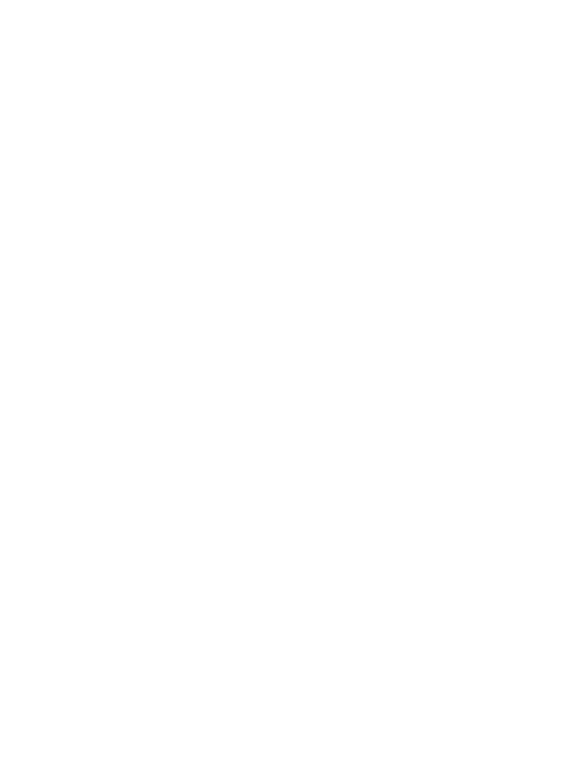
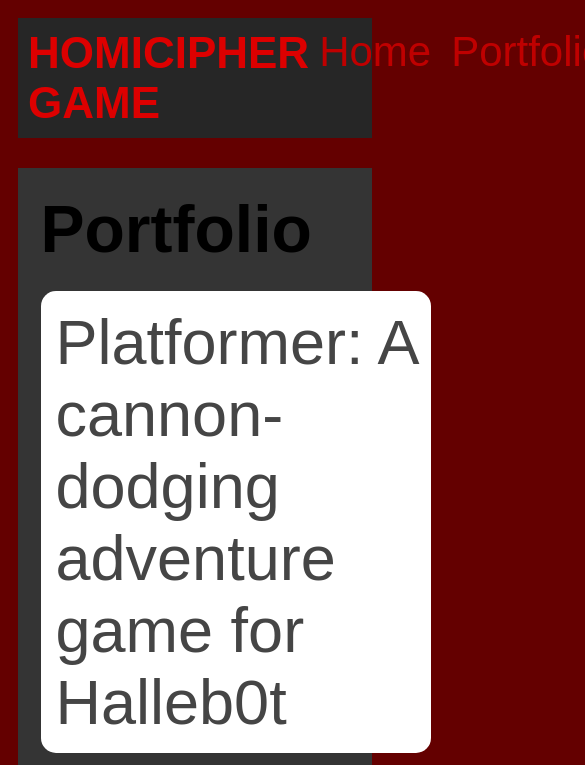
Before and after one commit to TANIAJACOBS/TANIAJACOBS.github.io, a plain HTML site: page portfolio.html in a window 390 px wide. Shown: the top 765 px of the page, 585 px wide, since content can reach past the window. Drawn offline with Linux system fonts and the light colour scheme.

Commit message:
add portfolio page to website

```diff
--- a/portfolio.html
+++ b/portfolio.html
@@ -0,0 +1,43 @@
+<!DOCTYPE html>
+<html>
+  <head>
+    <title>HOMICIPHER GAME</title>
+    <link rel="stylesheet" href="style.css" />
+  </head>
+
+  <body>
+    <!-- All content goes here -->
+    <div id="all-contents">
+        <nav>
+          <h1> HOMICIPHER GAME</h1>
+            <ul id="nav-ul">
+            <li class="nav-li">
+                <a href="index.html">Home</a>
+                 <li class="nav-li">
+
+                    <a href="portfolio.html">Portfolio</a>
+                  </li>
+
+            </li>
+        </ul>
+    </nav>
+
+    <main>
+       <div class="content">
+           <h1>Portfolio</h1>
+           <ul id="portfolio">
+            <li>
+                <a href="projects/platformer/">Platformer: A cannon-dodging adventure game for Halleb0t</a>
+              </li>
+              <li>
+                <a href="projects/bouncing-box/">Bouncing Box: A fun introduction to web game development</a>
+              </li>
+              <li>
+                <a href="projects/circularity/">Circularity: A poetic motion experiment with circles</a>
+              </li>
+         </ul>
+       </div>
+    </main>
+    </div>
+  </body>
+</html>
--- a/style.css
+++ b/style.css
@@ -75,3 +75,79 @@ main {
 h2, h3 {
     margin: 0px;
 }
+
+/* Portfolio styles */
+.content h1 {
+    color: black;
+  }
+
+  #portfolio {
+    list-style-type: none;
+    padding-left: 0;
+  }
+
+  #portfolio li {
+    background: #fff;
+    padding: 10px;
+    border-radius: 10px;
+    margin-bottom: 10px;
+  }
+
+  #portfolio li:hover {
+    background: #eee;
+  }
+
+  #portfolio a {
+    text-decoration: none;
+    color: #454545;
+  }
+
+  /* responsive web design */
+@media screen and (min-width: 120px) and (max-width: 1080px) {
+    main {
+      height: 100ch;
+      zoom: 1.5;
+      display: grid;
+    }
+
+    h1 {
+      font-size: 44px;
+    }
+
+    h2 {
+      font-size: 42px;
+    }
+
+    h3 {
+      font-size: 36px;
+    }
+
+    #all-contents {
+      height: 100ch;
+      margin: none;
+    }
+
+    a {
+      font-size: 42px;
+    }
+
+    .sidebar {
+      margin-right: 0px;
+      justify-content: center;
+      align-items: center;
+    }
+
+    .sidebar-img {
+      width: 100%;
+    }
+
+    p,
+    li {
+      font-size: 24px;
+    }
+
+    .content {
+      align-content: center;
+      justify-content: center;
+    }
+  }
```
